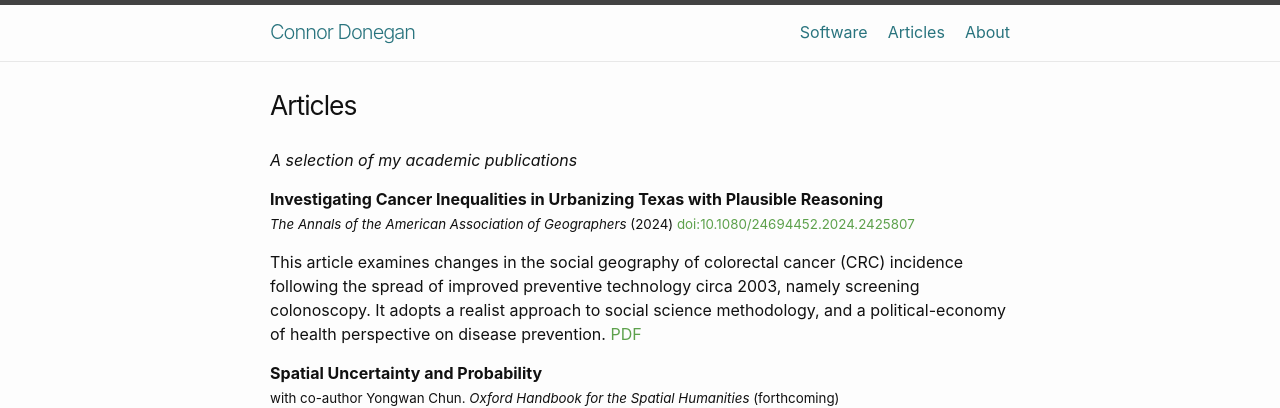
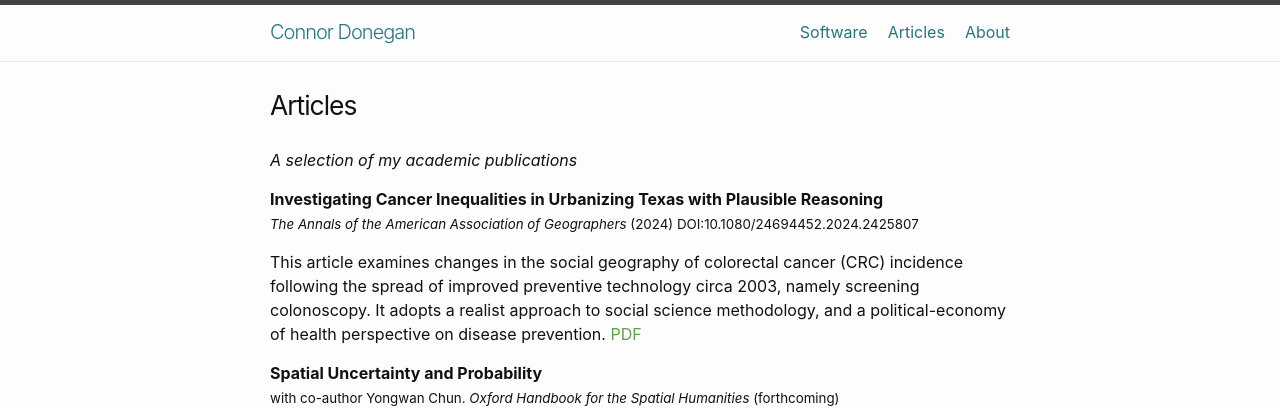
Before and after one commit to ConnorDonegan/connordonegan.github.io, a Jekyll site: the page built from articles.markdown, in a window 1280 px wide. Shown: the top 408 px of the page. Built offline with Jekyll 4.4.1, drawn with Linux system fonts in a browser that asks for light colours; some of the changed lines change nothing that is shown.

Commit message:
one link only; prefer osf

```diff
--- a/articles.markdown
+++ b/articles.markdown
@@ -8,7 +8,7 @@ permalink: /articles/
 <br/>
 
 <b style="color:Charcoal;">Investigating Cancer Inequalities in Urbanizing Texas with Plausible Reasoning</b> <br/>
-<small> <em> The Annals of the American Association of Geographers </em> (2024)  <a href="https://doi.org/10.1080/24694452.2024.2425807"> doi:10.1080/24694452.2024.2425807 </a>
+<small> <em> The Annals of the American Association of Geographers </em> (2024) DOI:10.1080/24694452.2024.2425807
 <br/>
 
 This article examines changes in the social geography of colorectal cancer (CRC) incidence following the spread of improved preventive technology circa 2003, namely screening colonoscopy. It adopts a realist approach to social science methodology, and a political-economy of health perspective on disease prevention. <a href="{{ site.url }}/assets/Donegan 2024 - Annals of AAG.pdf">PDF</a>
```
